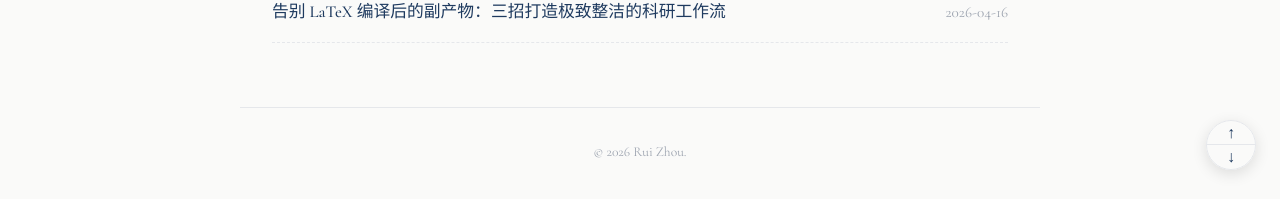
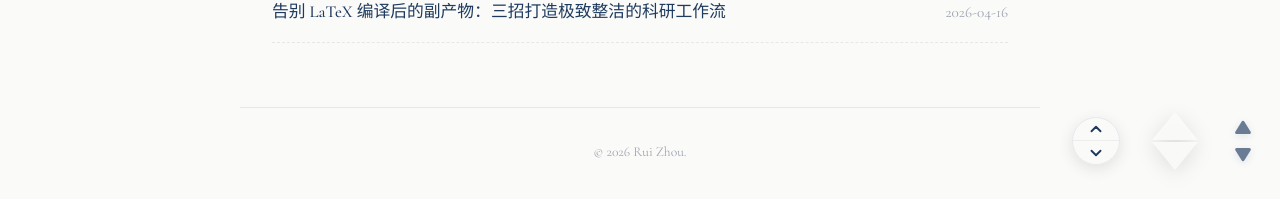
Before and after one commit to zirconeey/zirconeey.github.io, a Jekyll site: the page built from index.html, in a window 1280 px wide. Shown: the part 698-897 px from the top of the page. Built offline with Jekyll 4.4.1, drawn with Linux system fonts in a browser that asks for light colours.

Commit message:
added elevator

```diff
--- a/_layouts/default.html
+++ b/_layouts/default.html
@@ -266,56 +266,64 @@
     }
 
     /* ==========================================
-       二合一“太极圆”电梯按钮
+       右下角电梯：A/B/C 方案实况测试场
        ========================================== */
-    .elevator-fab {
+    .elevator-testing-ground {
       position: fixed;
       right: 1.5rem;
       bottom: 2rem;
-      width: 50px; /* 稍微加大直径，保证点击精度 */
-      height: 50px;
+      display: flex;
+      gap: 2rem; /* 让三个方案之间留出足够的距离对比 */
+      align-items: center;
       z-index: 101;
-      border-radius: 50%;
-      overflow: hidden; /* 核心：裁剪内部的两个半圆 */
-      box-shadow: 0 4px 15px rgba(0,0,0,0.12);
-      border: 1px solid var(--color-border);
-      background: var(--color-nav-bg);
-      backdrop-filter: blur(10px);
-      -webkit-backdrop-filter: blur(10px);
-      display: flex;
-      flex-direction: column;
-      transition: transform 0.3s ease;
     }
 
-    .elevator-fab:hover { transform: translateY(-3px); }
-
-    /* 上下两个半圆按钮 */
-    .elevator-fab button {
-      width: 100%;
-      height: 50%; /* 各占一半 */
-      background: transparent;
-      color: var(--color-accent);
-      border: none;
-      cursor: pointer;
-      font-size: 1rem;
-      display: flex;
-      align-items: center;
-      justify-content: center;
-      transition: background 0.2s, color 0.2s;
+    /* 消除原生按钮样式 */
+    .elevator-testing-ground button {
+      padding: 0; border: none; cursor: pointer;
+      display: flex; align-items: center; justify-content: center;
+      transition: all 0.3s cubic-bezier(0.4, 0, 0.2, 1);
     }
 
-    /* 中间的分割线 */
-    .elevator-btn-up { border-bottom: 1px solid var(--color-border) !important; }
+    /* --- 方案 A: 建筑级折线 (毛玻璃半圆) --- */
+    .fab-a {
+      width: 48px; height: 48px; border-radius: 50%; overflow: hidden;
+      display: flex; flex-direction: column;
+      box-shadow: 0 4px 15px rgba(0,0,0,0.1); border: 1px solid var(--color-border);
+      background: var(--color-nav-bg); backdrop-filter: blur(10px); -webkit-backdrop-filter: blur(10px);
+    }
+    .fab-a button { width: 100%; height: 50%; background: transparent; color: var(--color-accent); }
+    .fab-a button:hover { background: var(--color-accent); color: white; }
+    .fab-a svg { width: 18px; height: 18px; stroke: currentColor; stroke-width: 2.5; fill: none; stroke-linecap: round; stroke-linejoin: round; }
+    .fab-a .up-btn { border-bottom: 1px solid rgba(0,0,0,0.05); }
 
-    /* 悬浮效果：背景变色，文字变白 */
-    .elevator-fab button:hover {
-      background: var(--color-accent);
-      color: white;
+    /* --- 方案 B: 锆石棱镜 (菱形拼接) --- */
+    .fab-b {
+      display: flex; flex-direction: column; gap: 2px; /* 留出一丝极其精致的缝隙 */
+      filter: drop-shadow(0 4px 10px rgba(0,0,0,0.12));
     }
+    .fab-b button {
+      width: 46px; height: 28px;
+      background: var(--color-nav-bg); backdrop-filter: blur(10px); -webkit-backdrop-filter: blur(10px);
+      color: var(--color-accent);
+    }
+    /* 使用 clip-path 完美切割出上下两个三角形 */
+    .fab-b .up-btn { clip-path: polygon(50% 0%, 100% 100%, 0% 100%); }
+    .fab-b .down-btn { clip-path: polygon(0% 0%, 100% 0%, 50% 100%); }
+    .fab-b button:hover { background: var(--color-accent); transform: scale(1.1); }
 
-    @media (max-width: 768px) {
-      .elevator-fab { right: 1rem; bottom: 1.5rem; width: 44px; height: 44px; }
+    /* --- 方案 C: 悬浮重力场 (实心微圆角三角) --- */
+    .fab-c {
+      display: flex; flex-direction: column; gap: 8px;
     }
+    .fab-c button {
+      background: transparent; color: var(--color-accent); opacity: 0.65;
+      filter: drop-shadow(0 2px 4px rgba(30,58,95,0.2));
+    }
+    /* 鼠标悬浮时，透明度拉满，模拟物理按键升起 */
+    .fab-c button:hover { opacity: 1; transform: translateY(-3px) scale(1.1); filter: drop-shadow(0 6px 12px rgba(30,58,95,0.3)); }
+    /* 用 stroke 技巧实现锐角变圆角 */
+    .fab-c svg { width: 26px; height: 18px; fill: currentColor; stroke: currentColor; stroke-width: 4; stroke-linejoin: round; }
   </style>
 </head>
 <body>
@@ -376,9 +384,31 @@
     }
   </script>
 
-  <div class="elevator-fab">
-    <button class="elevator-btn-up" onclick="window.scrollTo({top: 0, behavior: 'smooth'})" title="回到顶部">↑</button>
-    <button class="elevator-btn-down" onclick="window.scrollTo({top: document.body.scrollHeight, behavior: 'smooth'})" title="前往底部">↓</button>
+  <div class="elevator-testing-ground">
+
+    <div class="fab-a" title="方案A：建筑级折线">
+      <button class="up-btn" onclick="window.scrollTo({top:0, behavior:'smooth'})">
+        <svg viewBox="0 0 24 24"><polyline points="18 15 12 9 6 15"></polyline></svg>
+      </button>
+      <button class="down-btn" onclick="window.scrollTo({top:document.body.scrollHeight, behavior:'smooth'})">
+        <svg viewBox="0 0 24 24"><polyline points="6 9 12 15 18 9"></polyline></svg>
+      </button>
+    </div>
+
+    <div class="fab-b" title="方案B：锆石棱镜">
+      <button class="up-btn" onclick="window.scrollTo({top:0, behavior:'smooth'})"></button>
+      <button class="down-btn" onclick="window.scrollTo({top:document.body.scrollHeight, behavior:'smooth'})"></button>
+    </div>
+
+    <div class="fab-c" title="方案C：悬浮重力场">
+      <button class="up-btn" onclick="window.scrollTo({top:0, behavior:'smooth'})">
+        <svg viewBox="0 0 24 24"><path d="M12 4.5l8.5 13.5H3.5L12 4.5z"/></svg>
+      </button>
+      <button class="down-btn" onclick="window.scrollTo({top:document.body.scrollHeight, behavior:'smooth'})">
+        <svg viewBox="0 0 24 24"><path d="M12 19.5L3.5 6h17L12 19.5z"/></svg>
+      </button>
+    </div>
+
   </div>
 </body>
 </html>
```
